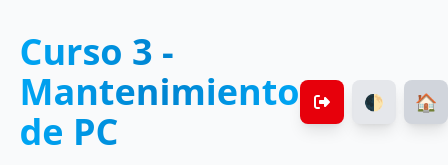
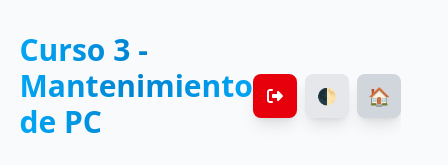
Before and after one commit to Micharrieta/Proyecto-CourseTech, a website: page Front-End/curso3-cont.html in a window 390 px wide. Shown: the top 165 px of the page, 448 px wide, since content can reach past the window. Drawn offline with Linux system fonts and the light colour scheme.

```diff
--- a/Front-End/curso3-cont.html
+++ b/Front-End/curso3-cont.html
@@ -15,7 +15,7 @@
             <div class="flex justify-between items-center">
 
                 <h1
-                    class="mb-5 py-2 bg-gradient-to-r from-sky-500 via-sky-600 to-sky-500 inline-block text-transparent bg-clip-text text-4xl font-bold md:mb-6 md:text-7xl">
+                    class="mb-5 py-2 bg-gradient-to-r from-sky-500 via-sky-600 to-sky-500 inline-block text-transparent bg-clip-text text-3xl font-bold md:mb-6 md:text-7xl">
                     Curso 3 - Mantenimiento de PC
                 </h1>
 
```
